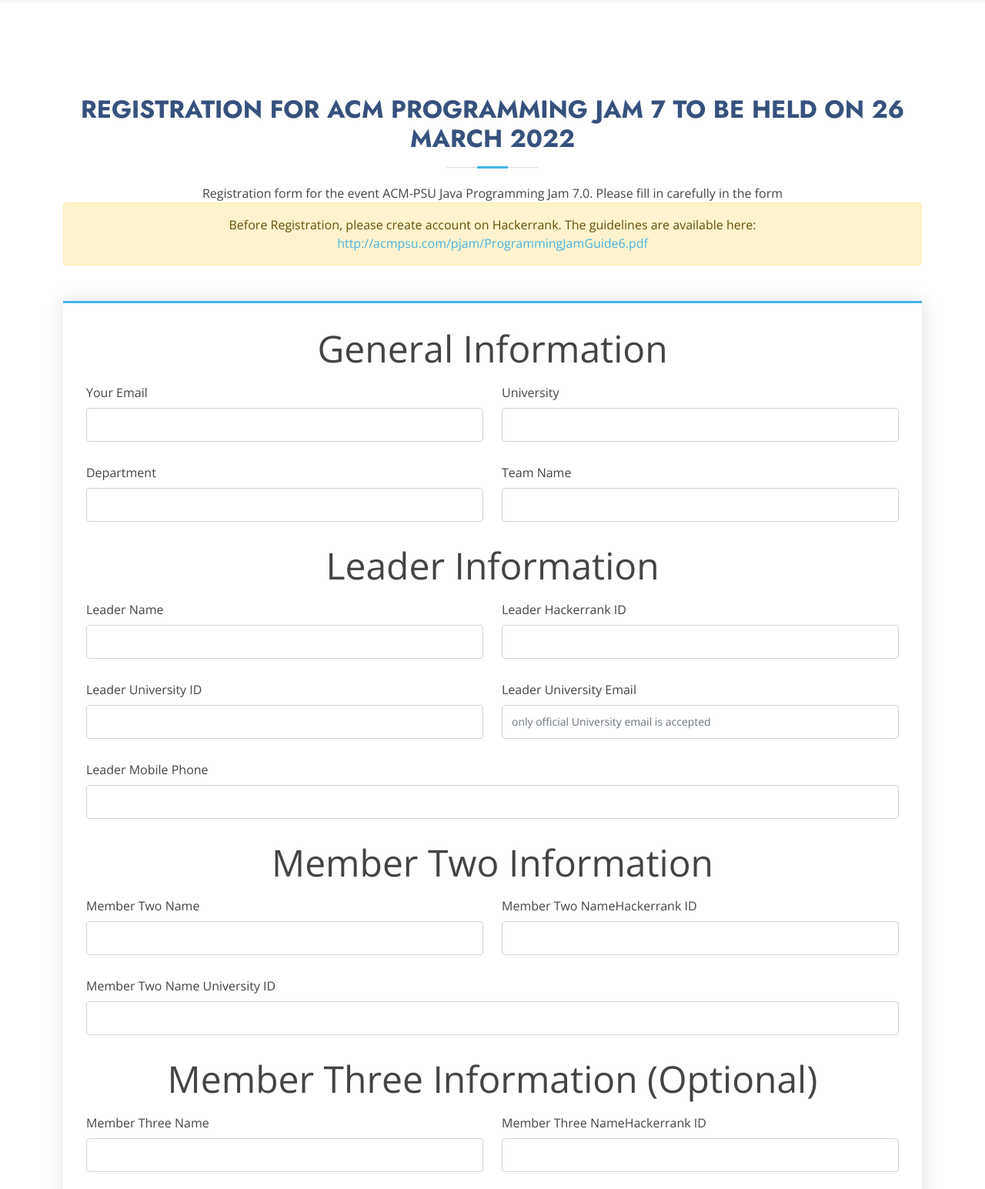
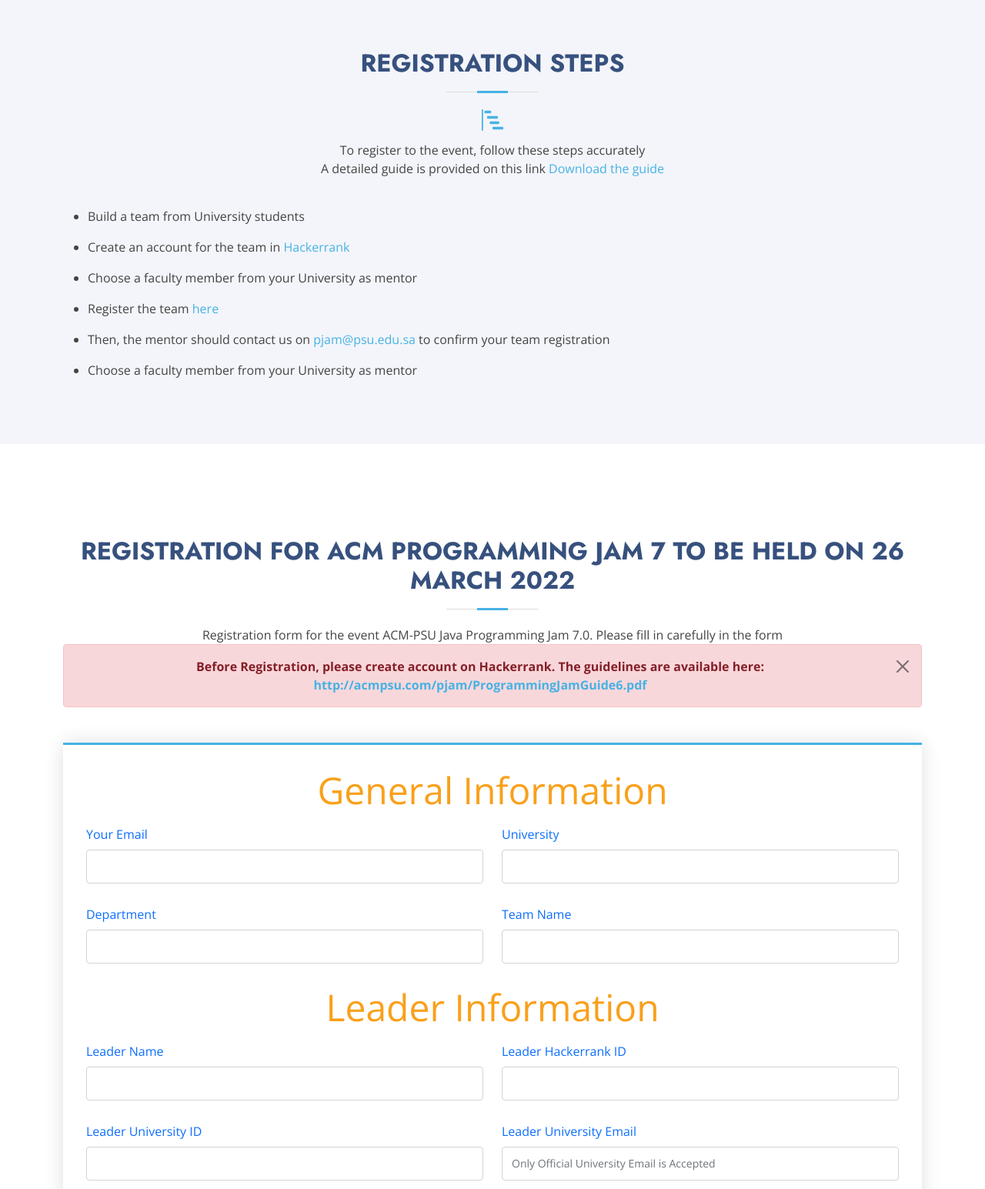
Before and after one commit to Bahaa-Hammad/PJ_7.0, a plain HTML site: page registration-form.html in a window 1280 px wide. Shown: the part 220-1765 px from the top of the page at 77% size. Drawn offline with nearby package versions, Linux system fonts and the light colour scheme.

Commit message:
Form Touches

```diff
--- a/registration-form.html
+++ b/registration-form.html
@@ -83,9 +83,65 @@
       </div>
     </section><!-- End Breadcrumbs -->
 
+
+    <!--Registration Steps-->
+
+    <section id="registration" class=" section-bg">
+      <div class="container" data-aos="fade-up">
+
+        <div class="section-title">
+          <h2>Registration Steps</h2>
+
+          <h3 style="color: #47b2e4;">
+            <div class="icon"><i class="bi bi-bar-chart-steps"></i></div>
+          </h3>
+
+
+          <p> To register to the event, follow these steps accurately </p>
+          <p>A detailed guide is provided on this link <a
+              href="https://acmpsu.com/pjam/ProgrammingJamGuide6.pdf">Download the guide</a></p>
+        </div>
+
+        <div class="row">
+
+          <div class="col-md-12 col-sm-12 col-lg-12 col-xs-12 scrollpoint">
+            <ul>
+              <li class="py-2">
+                Build a team from University students
+              </li>
+
+              <li class="py-2">
+                Create an account for the team in <a href="https://www.hackerrank.com/programming-jam">Hackerrank</a>
+              </li>
+
+
+              <li class="py-2">
+                Choose a faculty member from your University as mentor
+              </li>
+
+              <li class="py-2">
+                Register the team <a href="#reg" class="scrollto">here</a>
+              </li>
+
+              <li class="py-2">
+                Then, the mentor should contact us on <a href="mailto:pjam@psu.edu.sa" target="_blank">pjam@psu.edu.sa
+                </a> to confirm your team registration
+              </li>
+              <li class="py-2">
+                Choose a faculty member from your University as mentor
+              </li>
+
+
+            </ul>
+          </div>
+        </div>
+    </section>
+    <!--End of Registration Steps-->
+
+
     <section class="inner-page">
       <!-- ======= Contact Section ======= -->
-      <section id="contact" class="contact">
+      <section id="reg" class="contact">
         <div class="container" data-aos="fade-up">
 
           <div class="section-title">
@@ -95,11 +151,14 @@
             </p>
 
 
-            <div class="alert alert-warning" role="alert">
-              Before Registration, please create account on Hackerrank. The guidelines are available here:
 
-              <a href="http://acmpsu.com/pjam/ProgrammingJamGuide6.pdf">http://acmpsu.com/pjam/ProgrammingJamGuide6.pdf
-              </a>
+            <div class="alert alert-danger alert-dismissible fade show" role="alert">
+              <Strong> Before Registration, please create account on Hackerrank. The guidelines are available here:
+
+                <a href="http://acmpsu.com/pjam/ProgrammingJamGuide6.pdf">http://acmpsu.com/pjam/ProgrammingJamGuide6.pdf
+                </a>
+              </Strong>
+              <button type="button" class="btn-close" data-bs-dismiss="alert" aria-label="Close"></button>
             </div>
 
 
@@ -111,16 +170,16 @@
               <!--General Information-->
               <form action="forms/contact.php" method="post" role="form" class="php-email-form">
                 <div class="row">
-                  <p class=" text-center display-5">General Information</p>
+                  <p class=" text-center display-5" style="color: #f9a01b ;">General Information</p>
 
                   <div class="form-group col-md-6">
-                    <label for="name">Your Email</label>
+                    <label for="email" class=" text-primary">Your Email</label>
                     <input type="email" class="form-control" name="email" id="email" required>
 
                   </div>
 
                   <div class="form-group col-md-6">
-                    <label for="name">University </label>
+                    <label for="name" class=" text-primary">University </label>
                     <input type="text" name="Uni" class="form-control" id="Uni" required>
                   </div>
 
@@ -128,31 +187,31 @@
                 <div class="row">
 
                   <div class="form-group col-md-6">
-                    <label for="name">Department</label>
+                    <label for="name" class=" text-primary">Department</label>
                     <input type="text" class="form-control" name="dep" id="dep" required>
                   </div>
 
                   <div class="form-group col-md-6">
-                    <label for="name">Team Name</label>
+                    <label for="name" class=" text-primary">Team Name</label>
                     <input type="text" class="form-control" name="teamName" id="teamName" required>
                   </div>
                 </div>
 
                 <!--Leader Information-->
                 <div class="row">
-                  <p class=" text-center display-5">Leader Information</p>
+                  <p class=" text-center display-5" style="color: #f9a01b ;">Leader Information</p>
 
 
                 </div>
                 <div class="row">
                   <div class="form-group col-md-6">
-                    <label for="name">Leader Name</label>
+                    <label for="name" class=" text-primary">Leader Name</label>
                     <input type="text" class="form-control" name="leaderName" id="leaderName" required>
 
                   </div>
 
                   <div class="form-group col-md-6">
-                    <label for="name">Leader Hackerrank ID </label>
+                    <label for="name" class=" text-primary">Leader Hackerrank ID </label>
                     <input type="text" name="lid" class="form-control" id="lid" required>
                   </div>
                 </div>
@@ -160,13 +219,13 @@
                 <div class="row">
 
                   <div class="form-group col-md-6">
-                    <label for="name">Leader University ID</label>
+                    <label for="name" class=" text-primary">Leader University ID</label>
                     <input type="text" name="luid" class="form-control" id="luid" required>
                   </div>
 
                   <div class="form-group col-md-6">
-                    <label for="name">Leader University Email</label>
-                    <input placeholder="only official University email is accepted" type="email" name="LeaderUniMail"
+                    <label for="name" class=" text-primary">Leader University Email</label>
+                    <input placeholder="Only Official University Email is Accepted" type="email" name="LeaderUniMail"
                       class="form-control" id="LeaderUniMail" required>
                   </div>
 
@@ -175,7 +234,7 @@
                 <div class="row">
 
                   <div class="form-group">
-                    <label for="name">Leader Mobile Phone</label>
+                    <label for="name" class=" text-primary">Leader Mobile Phone</label>
                     <input type=" text" name="leaderPhoNum" class="form-control" id="leaderPhoNum" required>
                   </div>
                 </div>
@@ -183,25 +242,25 @@
 
                 <!--Member 2 Information-->
                 <div class="row">
-                  <p class=" text-center display-5">Member Two Information</p>
+                  <p class=" text-center display-5" style="color: #f9a01b ;">Member Two Information</p>
 
 
                 </div>
                 <div class="row">
                   <div class="form-group col-md-6">
-                    <label for="name">Member Two Name</label>
+                    <label for="name" class=" text-primary">Member Two Name</label>
                     <input type="text" class="form-control" name="MemberTwoName" id="MemberTwoName" required>
 
                   </div>
 
                   <div class="form-group col-md-6">
-                    <label for="name">Member Two NameHackerrank ID </label>
+                    <label for="name" class=" text-primary">Member Two Hackerrank ID </label>
                     <input type="text" name="MemberTwoid" class="form-control" id="MemberTwoid" required>
                   </div>
                 </div>
 
                 <div class="form-group">
-                  <label for="name">Member Two Name University ID</label>
+                  <label for="name" class=" text-primary">Member Two University ID</label>
                   <input type="text" name="MemberTwoUniId" class="form-control" id="MemberTwoUniId" required>
                 </div>
 
@@ -209,25 +268,25 @@
 
                 <!--Member 3 Information-->
                 <div class="row">
-                  <p class=" text-center display-5">Member Three Information (Optional)</p>
+                  <p class=" text-center display-5" style="color: #f9a01b ;">Member Three Information (Optional)</p>
 
 
                 </div>
                 <div class="row">
                   <div class="form-group col-md-6">
-                    <label for="name">Member Three Name</label>
+                    <label for="name" class=" text-primary">Member Three Name</label>
                     <input type="text" class="form-control" name="MemberThreeName" id="MemberThreeName">
 
                   </div>
 
                   <div class="form-group col-md-6">
-                    <label for="name">Member Three NameHackerrank ID </label>
+                    <label for="name" class=" text-primary">Member Three Hackerrank ID </label>
                     <input type="text" name="MemberThreeId" class="form-control" id="MemberThreeId">
                   </div>
                 </div>
 
                 <div class="form-group">
-                  <label for="name">Member Three Name University ID</label>
+                  <label for="name" class=" text-primary">Member Three Name University ID</label>
                   <input type="text" name="MemberThreeUniId" class="form-control" id="MemberThreeUniId">
                 </div>
 
@@ -236,24 +295,24 @@
                 <!--Mentor Information-->
 
                 <div class="row">
-                  <p class=" text-center display-5">Faculty Mentor Information</p>
+                  <p class=" text-center display-5" style="color: #f9a01b ;">Faculty Mentor Information</p>
                 </div>
                 <div class="row">
                   <div class="form-group col-md-6">
-                    <label for="name">Faculty Mentor Name</label>
+                    <label for="name" class=" text-primary">Faculty Mentor Name</label>
                     <input type="text" class="form-control" name="FacultyMentorName" id="FacultyMentorName" required>
 
                   </div>
 
                   <div class="form-group col-md-6">
-                    <label for="name">Faculty Mentor Email</label>
-                    <input placeholder="only official University email is accepted" type="email"
+                    <label for="name" class=" text-primary">Faculty Mentor Email</label>
+                    <input placeholder="Only Official University Email is Accepted" type="email"
                       name="FacultyMentorEmail" class="form-control" id="FacultyMentorEmail" required>
                   </div>
                 </div>
 
                 <div class="form-group">
-                  <label for="name">Faculty Mentor Phone Number</label>
+                  <label for="name" class=" text-primary">Faculty Mentor Phone Number</label>
                   <input type="text" name="FacultyMentorPhoNum" class="form-control" id="FacultyMentorPhoNum" required>
                 </div>
 
@@ -261,11 +320,12 @@
                 <!--Documents-->
 
                 <div class="row">
-                  <p class=" text-center display-5">Documents</p>
+                  <p class=" text-center display-5" style="color: #f9a01b ;">Documents</p>
                 </div>
                 <div class="row">
                   <div class="form-group">
-                    <label for="name">Upload your student Id card or University Letter stating your valid student
+                    <label for="name" class=" text-primary">Upload your student Id card or University Letter stating
+                      your valid student
                       ID (Programming Jam team may contact you for additional information)</label>
                     <input type="file" class="form-control" name="FacultyMentorName" id="FacultyMentorName" required>
                   </div>
@@ -273,11 +333,11 @@
                   <!--Comments, suggestions and expectations-->
 
                   <div class="row">
-                    <p class=" text-center display-5">Feedback</p>
+                    <p class=" text-center display-5" style="color: #f9a01b ;">Feedback</p>
                   </div>
 
                   <div class="form-group">
-                    <label for="name">Comments, suggestions and expectations </label>
+                    <label for="name" class="text-primary">Comments, suggestions and expectations </label>
                     <textarea class="form-control" name="message" rows="5"></textarea>
                   </div>
 
```
Also changed, not shown: index.html (+7 -4 lines).
